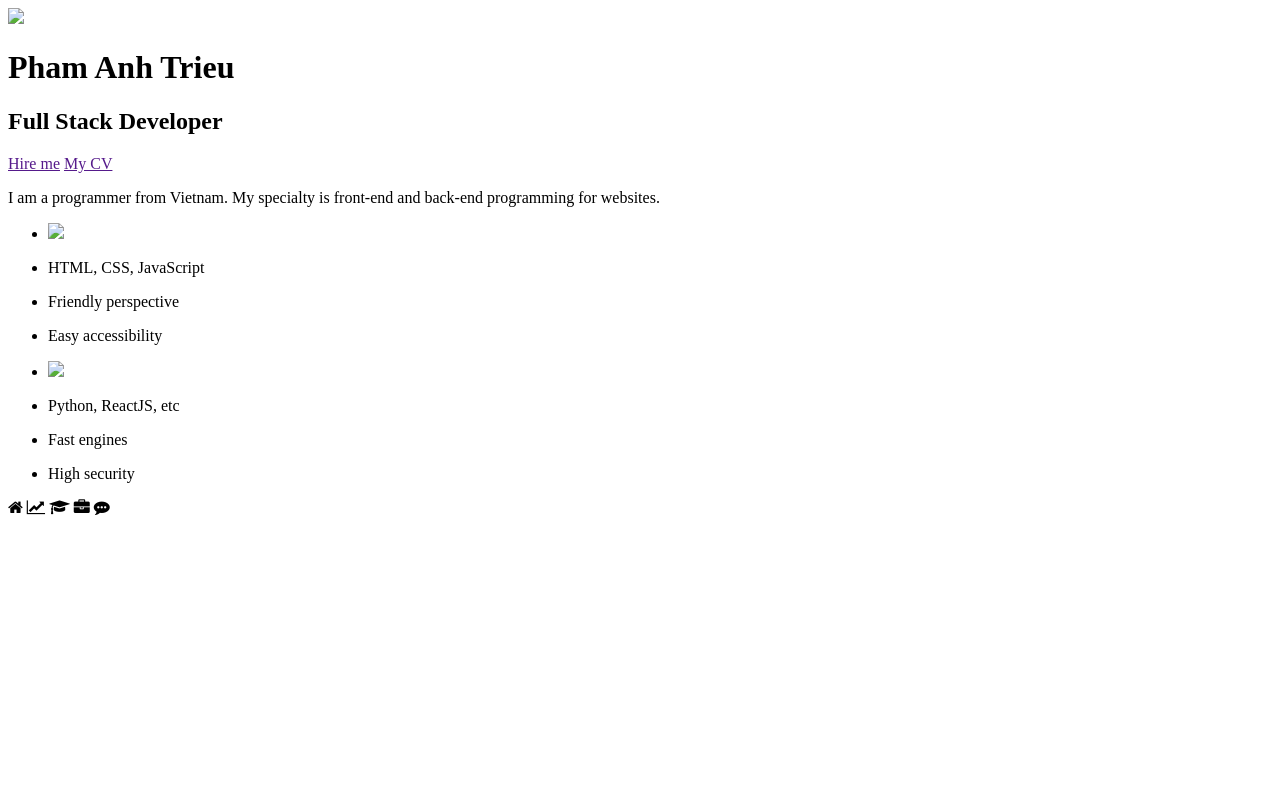
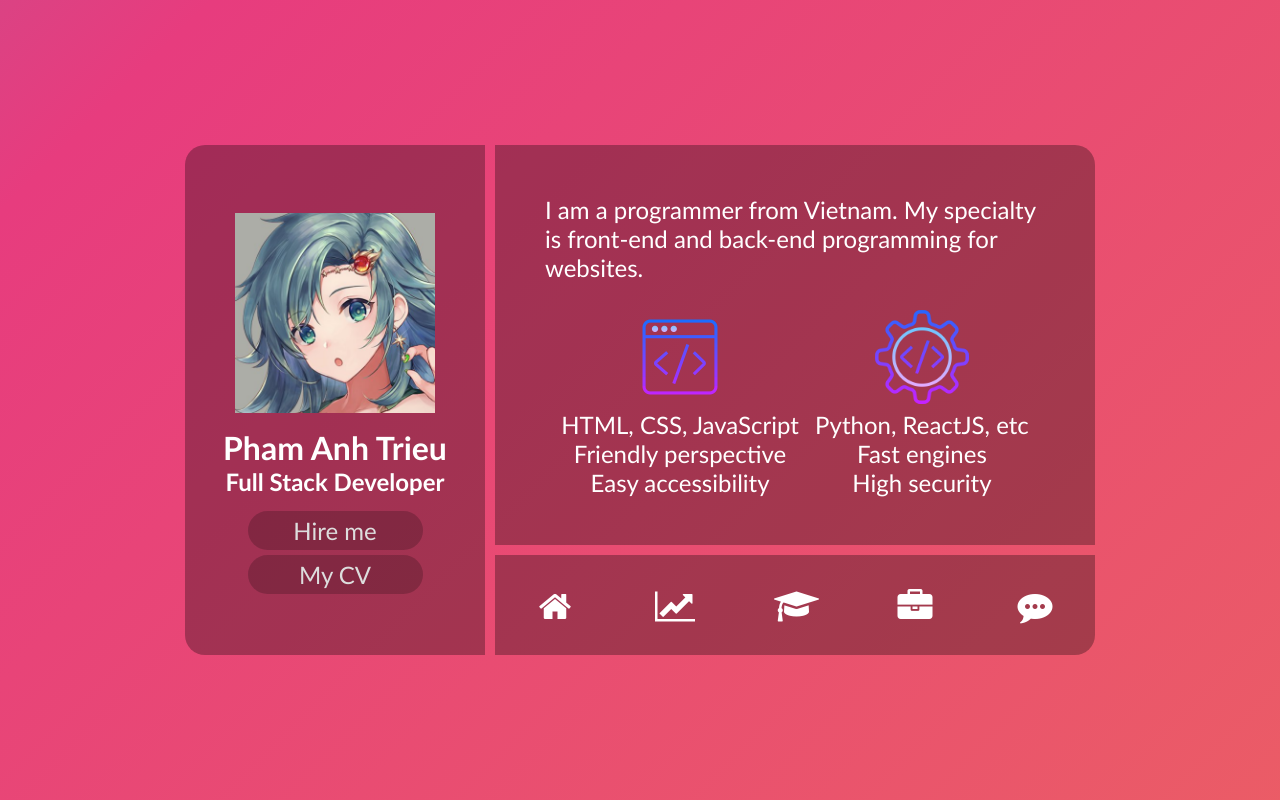
Before and after one commit to TrieuHiroVN/TrieuHiroVN, a plain HTML site: page portfolio.html in a window 1280 px wide. Drawn offline with Linux system fonts and the light colour scheme; the site is published under a folder, as on GitHub Pages, so addresses that start at the root find nothing.

Commit message:
fix root folder

```diff
--- a/portfolio.html
+++ b/portfolio.html
@@ -5,11 +5,11 @@
         <meta name="viewport" content="width=device-width, initial-scale=1">
         <meta property="og:title" content="TrieuHiroVN Portfolio">
         <meta property="og:description" content="Hello, my name is Pham Phan Anh Trieu. I am a programmer from Vietnam. My specialty is front-end and back-end programming for websites.">
-        <meta property="og:image" content="/assets/media/img/png/myavatar.png">
+        <meta property="og:image" content="assets/media/img/png/myavatar.png">
         <title>TrieuHiroVN Portfolio</title>
-        <link rel="stylesheet" href="/assets/css/style.css">
+        <link rel="stylesheet" href="assets/css/style.css">
         <link rel="stylesheet" href="https://cdnjs.cloudflare.com/ajax/libs/font-awesome/4.7.0/css/font-awesome.min.css">
-        <script src="/assets/js/portfolio.js"></script>
+        <script src="assets/js/portfolio.js"></script>
     </head>
     <body>
         <div class="wrapper">
@@ -17,7 +17,7 @@
                 <div class="portfolio__card">
                     <div class="mt-18">
                         <div class="portfolio__card--img">
-                            <img src="/assets/media/img/png/myavatar.png">
+                            <img src="assets/media/img/png/myavatar.png">
                         </div>
                         <div class="portfolio__card--text">
                             <h1>Pham Anh Trieu</h1>
@@ -37,14 +37,14 @@
                             <div class="around">
                                 <!-- front-end -->
                                 <ul>
-                                    <li><img src="/assets/media/img/png/front-end.png"></li>
+                                    <li><img src="assets/media/img/png/front-end.png"></li>
                                     <li><p>HTML, CSS, JavaScript</p></li>
                                     <li><p>Friendly perspective</p></li>
                                     <li><p>Easy accessibility</p></li>
                                 </ul>
                                 <!-- back-end -->
                                 <ul>
-                                    <li><img src="/assets/media/img/png/back-end.png"></li>
+                                    <li><img src="assets/media/img/png/back-end.png"></li>
                                     <li><p>Python, ReactJS, etc</p></li>
                                     <li><p>Fast engines</p></li>
                                     <li><p>High security</p></li>
```
Also changed, not shown: index.html (+2 -2 lines).
